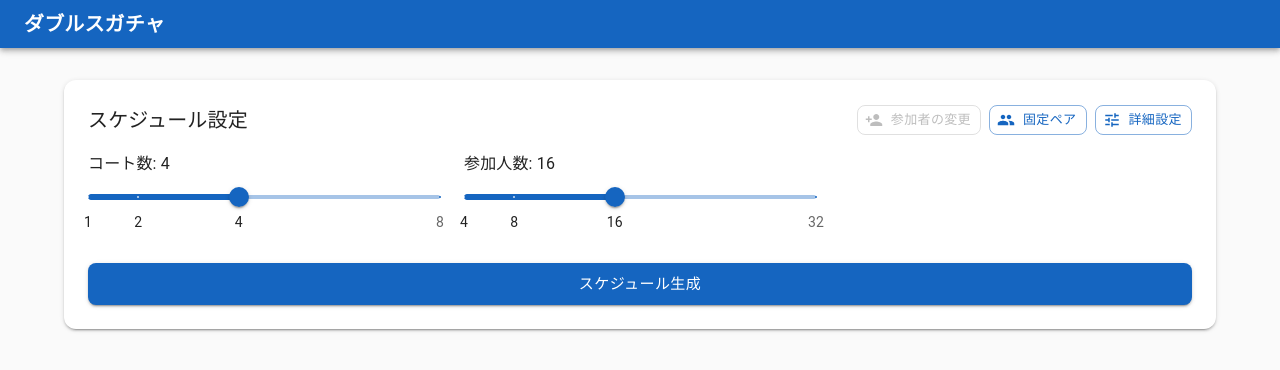
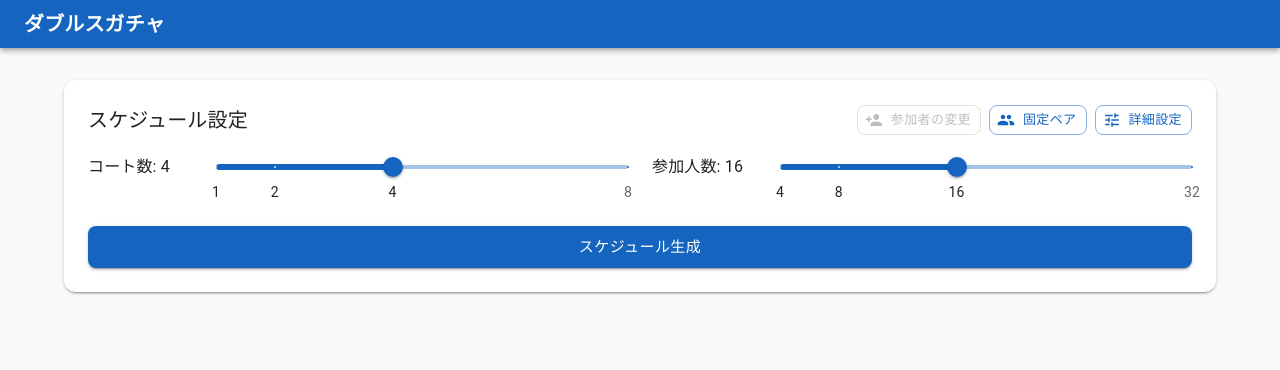
Before and after one commit to tshorea1207/doubles-random-number-table, a React (Vite) app: page / in a window 1280 px wide. Shown: the top 370 px of the page. Built offline with nearby package versions, Linux system fonts and the light colour scheme.

Commit message:
コート数、参加人数の入力ラベルを左、スライダーを右に配置

```diff
--- a/src/components/ScheduleForm.tsx
+++ b/src/components/ScheduleForm.tsx
@@ -150,8 +150,11 @@ export function ScheduleForm({ onGenerate, onCancel, isGenerating, hasSchedule,
       <form onSubmit={handleSubmit}>
         <Grid container spacing={{ xs: 2, sm: 3 }}>
           {/* コート数 */}
-          <Grid item xs={6} sm={4} order={{ xs: 1, sm: 1 }}>
-            <Typography gutterBottom>コート数: {courts}</Typography>
+          <Grid item xs={12} sm={6} order={{ xs: 1, sm: 1 }}>
+            <Box sx={{ display: "flex", alignItems: "center", gap: 2, pb: 2.5 }}>
+              <Typography sx={{ whiteSpace: "nowrap", minWidth: "7em" }}>
+                コート数: {courts}
+              </Typography>
               <Slider
                 value={courts}
                 onChange={(_, value) => setCourts(value as number)}
@@ -166,12 +169,17 @@ export function ScheduleForm({ onGenerate, onCancel, isGenerating, hasSchedule,
                 ]}
                 valueLabelDisplay="auto"
                 disabled={isGenerating}
+                sx={{ mb: 0 }}
               />
+            </Box>
           </Grid>
 
           {/* 参加人数 */}
-          <Grid item xs={6} sm={4} order={{ xs: 2, sm: 2 }}>
-            <Typography gutterBottom>参加人数: {players}</Typography>
+          <Grid item xs={12} sm={6} order={{ xs: 2, sm: 2 }}>
+            <Box sx={{ display: "flex", alignItems: "center", gap: 2, pb: 2.5 }}>
+              <Typography sx={{ whiteSpace: "nowrap", minWidth: "7em" }}>
+                参加人数: {players}
+              </Typography>
               <Slider
                 value={players}
                 onChange={(_, value) => setPlayers(value as number)}
@@ -186,7 +194,9 @@ export function ScheduleForm({ onGenerate, onCancel, isGenerating, hasSchedule,
                 ]}
                 valueLabelDisplay="auto"
                 disabled={isGenerating}
+                sx={{ mb: 0 }}
               />
+            </Box>
             {errorMessage && (
               <Typography variant="caption" color="error">
                 {errorMessage}
```
Lines whose indentation alone changed are shown as unchanged.
